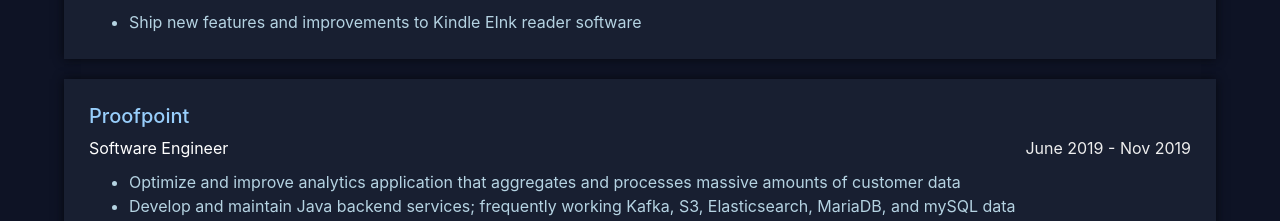
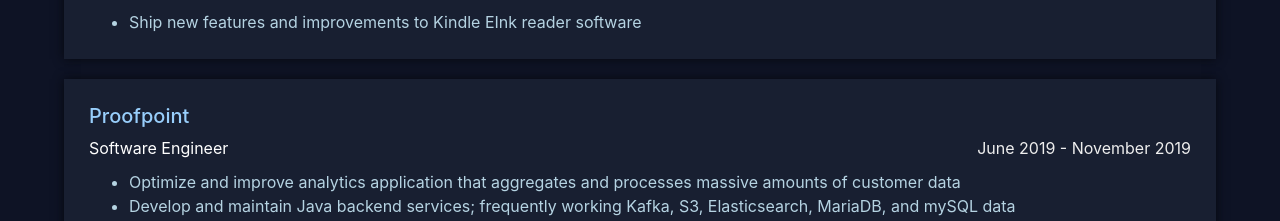
Before and after one commit to joshlopez97/portfolio-site, a React (Create React App) app: page / in a window 1280 px wide. Shown: the part 1503-1724 px from the top of the page. Built offline with nearby package versions, Linux system fonts and the light colour scheme.

Commit message:
Changed month name for consistency

```diff
--- a/src/components/experience.jsx
+++ b/src/components/experience.jsx
@@ -20,7 +20,7 @@
           <h5 className="company">Proofpoint</h5>
           <div className="job-info">
             <span className="job-title">Software Engineer</span>
-            <span className="date">June 2019 - Nov 2019</span>
+            <span className="date">June 2019 - November 2019</span>
           </div>
           <ul className="job-description">
             <li>Optimize and improve analytics application that aggregates and processes massive amounts of customer
```
